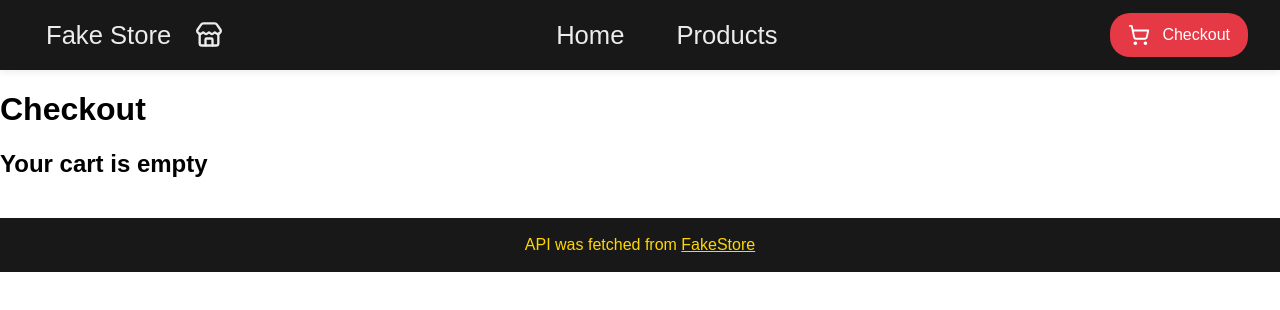
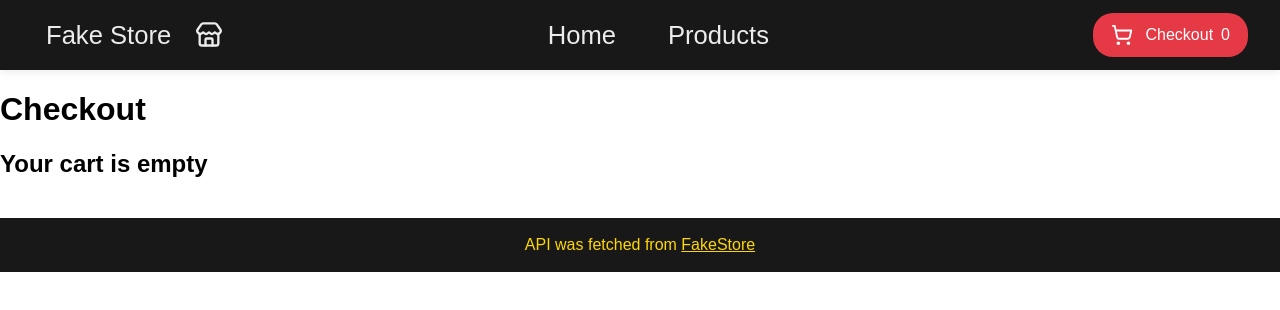
Before and after one commit to holyparas/platzi-fake-store, a React (Vite) app: page /checkout in a window 1280 px wide. Shown: the top 310 px of the page. Built offline with nearby package versions, Linux system fonts and the light colour scheme.

Commit message:
added counter to checkout cart

```diff
--- a/src/components/CheckoutCard.jsx
+++ b/src/components/CheckoutCard.jsx
@@ -1,12 +1,14 @@
 import styles from "./CheckoutCard.module.css";
-
-const CheckoutCard = ({image, price, name, quantity}) => {
+// FIX buttons to add or subtract quantity
+const CheckoutCard = ({image, price, name, quantity, item}) => {
   return (
     <div className={styles.cardWrapper}>
       <img src={image} alt={name} className={styles.img}/>
       <div className={styles.details}>
         <p>{name}</p>
         <p>Quantity: {quantity}</p>
+        <button onClick={item.quantity= item.quantity + 1}>Add</button>
+        <button onClick={quantity-1}>Subtract</button>
       </div>
       <p className={styles.price}>${price}</p>
     </div>
--- a/src/components/Header.jsx
+++ b/src/components/Header.jsx
@@ -3,7 +3,7 @@ import { Link, useLocation } from 'react-router-dom';
 import { ShoppingCart, Store } from 'lucide-react';
 import styles from "./Header.module.css";
 
-const Header = () => {
+const Header = ({cart}) => {
   const location = useLocation();
 
   return (
@@ -29,6 +29,7 @@ const Header = () => {
       <div className={styles.checkout}>
         <ShoppingCart size={22} />
         <Link to="/checkout">Checkout</Link>
+        <p>{cart.length}</p>
       </div>
     </header>
   );
--- a/src/components/Layout.jsx
+++ b/src/components/Layout.jsx
@@ -7,7 +7,7 @@ const Layout = () => {
 
   return (
     <div>
-      <Header />
+      <Header cart={cart}/>
       <Outlet context={{ cart, setCart }} />
       <footer
         style={{
--- a/src/pages/Checkout.jsx
+++ b/src/pages/Checkout.jsx
@@ -20,6 +20,7 @@ const Checkout = () => {
           {cart.map((item) => (
             <CheckoutCard
               key={item.key}
+              item={item}
               image={item.image}
               price={item.price}
               name={item.name}
```
